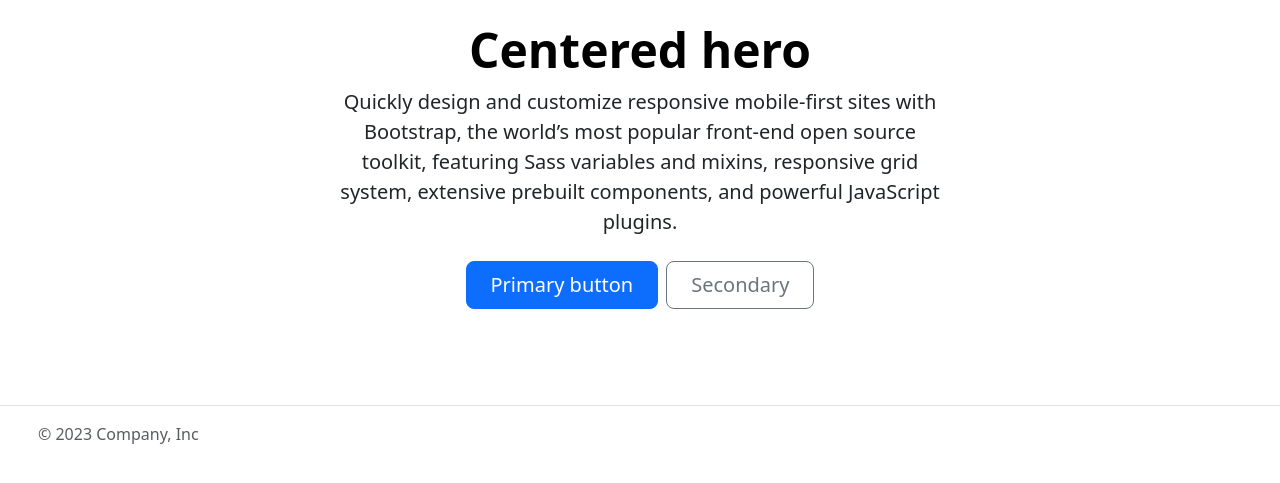
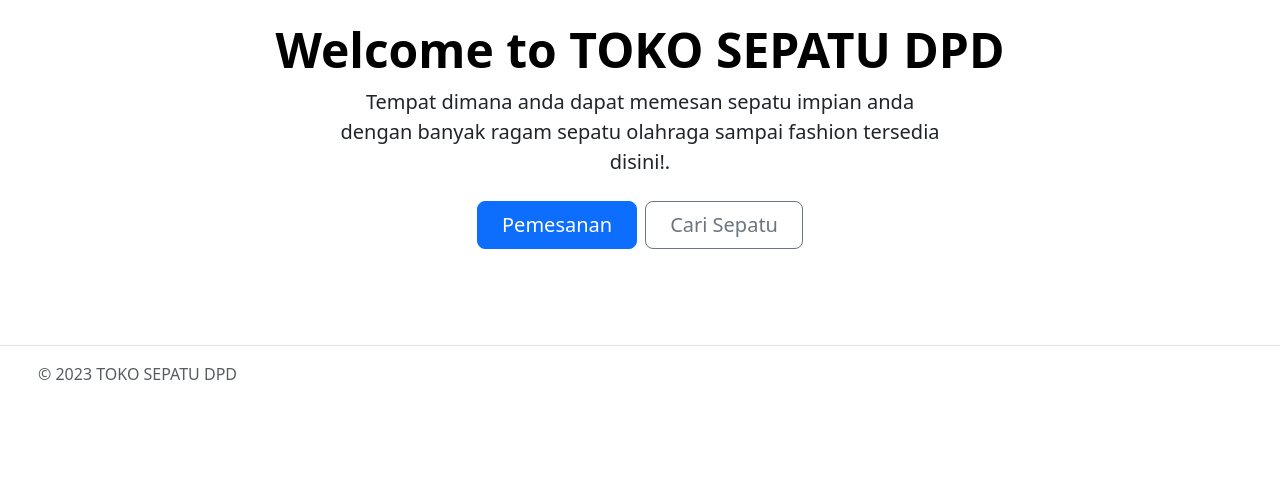
Before and after one commit to Danardi-L/WEB-GOLANG-SAYA, a plain HTML site: page views/home/index.html in a window 1280 px wide. Shown: the part 229-712 px from the top of the page. Drawn offline with nearby package versions, Linux system fonts and the light colour scheme.

Commit message:
update 2
update dari danar

```diff
--- a/views/home/index.html
+++ b/views/home/index.html
@@ -28,12 +28,12 @@
     <!-- center -->
     <div class="px-4 py-5 my-5 text-center">
       <img class="d-block mx-auto mb-4" src="/docs/5.3/assets/brand/bootstrap-logo.svg" alt="" width="72" height="57">
-      <h1 class="display-5 fw-bold text-body-emphasis">Centered hero</h1>
+      <h1 class="display-5 fw-bold text-body-emphasis">Welcome to TOKO SEPATU DPD</h1>
       <div class="col-lg-6 mx-auto">
-        <p class="lead mb-4">Quickly design and customize responsive mobile-first sites with Bootstrap, the world’s most popular front-end open source toolkit, featuring Sass variables and mixins, responsive grid system, extensive prebuilt components, and powerful JavaScript plugins.</p>
+        <p class="lead mb-4">Tempat dimana anda dapat memesan sepatu impian anda dengan banyak ragam sepatu olahraga sampai fashion tersedia disini!.</p>
         <div class="d-grid gap-2 d-sm-flex justify-content-sm-center">
-          <button type="button" class="btn btn-primary btn-lg px-4 gap-3">Primary button</button>
-          <button type="button" class="btn btn-outline-secondary btn-lg px-4">Secondary</button>
+          <button type="button" class="btn btn-primary btn-lg px-4 gap-3">Pemesanan</button>
+          <button type="button" class="btn btn-outline-secondary btn-lg px-4">Cari Sepatu</button>
         </div>
       </div>
     </div>
@@ -45,7 +45,7 @@
         <a href="/" class="mb-3 me-2 mb-md-0 text-body-secondary text-decoration-none lh-1">
           <svg class="bi" width="30" height="24"><use xlink:href="#bootstrap"></use></svg>
         </a>
-        <span class="mb-3 mb-md-0 text-body-secondary">© 2023 Company, Inc</span>
+        <span class="mb-3 mb-md-0 text-body-secondary">© 2023 TOKO SEPATU DPD</span>
       </div>
 
       <ul class="nav col-md-4 justify-content-end list-unstyled d-flex">
```
